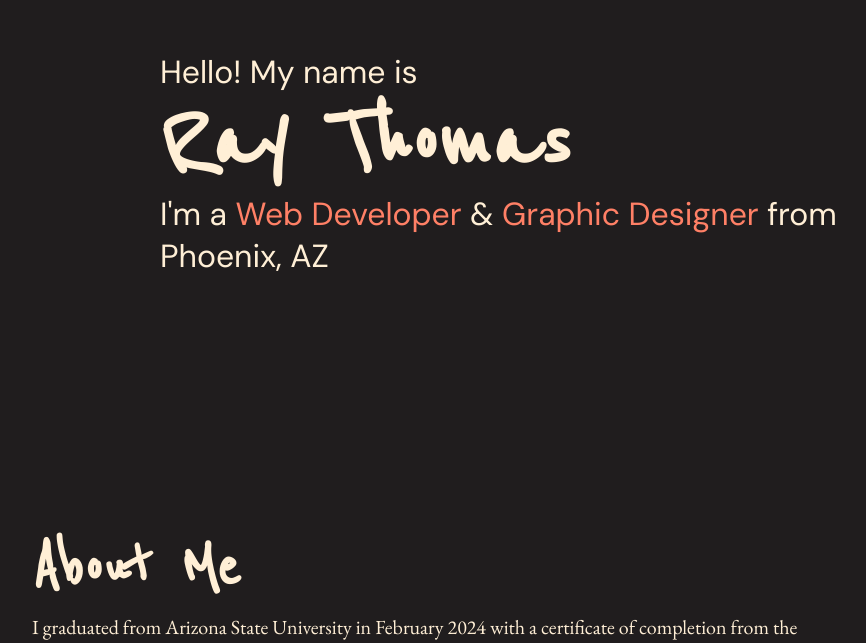
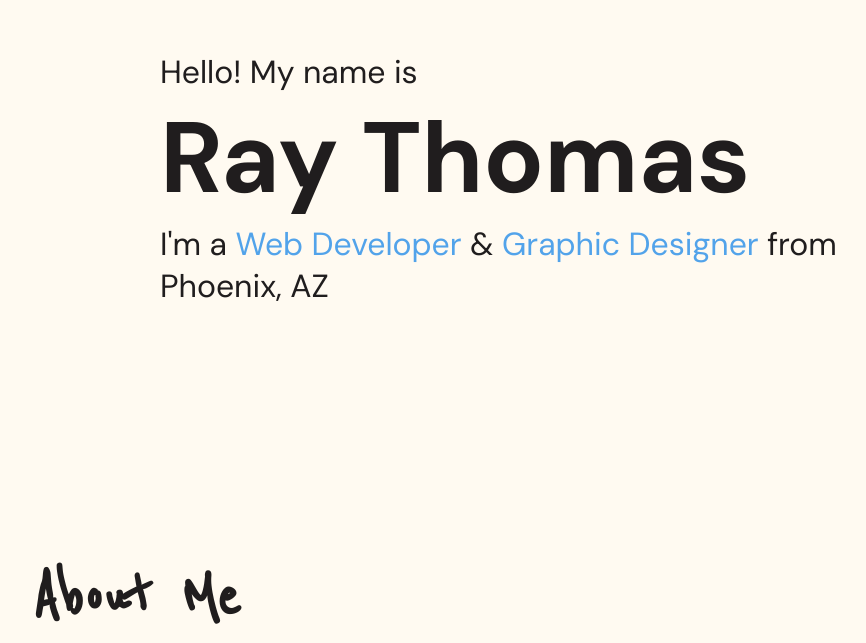
Before and after one commit to raythomass/port-singlepage, a React (Vite) app in the folder port-singlepage/: page / in a window 1280 px wide. Shown: the part 141-784 px from the top of the page, without its empty margins (96-962 px from the left). Built offline with nearby package versions, Linux system fonts and the light colour scheme.

Commit message:
added style changes

```diff
--- a/port-singlepage/src/App.css
+++ b/port-singlepage/src/App.css
@@ -9,21 +9,21 @@
   --salmon: #FF8066;
   --babyblue: #52A3EA;
   --golden: #EBB852;
-  --cream: #FFEFD6;
+  --cream: #fffaf1;
   --silver: #C0B7B1;
   --brown: #7A7265;
   --black: #201D1E;
 }
 
 * {
-  background-color: var(--black);
+  background-color: var(--cream);
   margin: 0px;
 }
 
 h1 {
   font-family: 'DM Sans', sans-serif;
   /* font-family: 'Reenie Beanie'; */
-  color: var(--cream);
+  color: var(--black);
   font-size: 52px;
 }
 
@@ -31,43 +31,43 @@ h2 {
   /* font-family: 'DM Sans', sans-serif; */
   font-family: 'Reenie Beanie';
   font-size: 70px;
-  color: var(--cream);
+  color: var(--black);
 }
 
 h3 {
   font-family: 'DM Sans', sans-serif;
   font-size: 32px;
-  color: var(--cream);
+  color: var(--black);
 }
 
 h4 {
   font-family: 'DM Sans', sans-serif;
   font-size: 22px;
-  color: var(--cream);
+  color: var(--black);
 }
 
 h5 {
   font-family: "EB Garamond", serif;
   font-weight: 400;
   font-size: 22px;
-  color: var(--cream);
+  color: var(--black);
 }
 
 p {
   font-family: "EB Garamond", serif;
   font-size: 20px;
-  color: var(--cream);
+  color: var(--black);
 }
 
 ul {
   font-family: "EB Garamond", serif;
-  color: var(--cream);
+  color: var(--black);
   font-size: 18px;
 }
 
 li {
   font-family: "EB Garamond", serif;
-  color: var(--cream);
+  color: var(--black);
   font-size: 18px;
 }
 
@@ -85,7 +85,7 @@ li {
 }
 
 .header a {
-  color: var(--salmon);
+  color: var(--babyblue);
   text-decoration: none;
   /* transition: font-weight 0.2s ease-in-out;
   transition: font-size 0.2s ease-in-out; */
@@ -97,12 +97,12 @@ li {
 } */
 
 .header span {
-  color: var(--salmon);
+  color: var(--babyblue);
   font-weight: 300;
 }
 
 .header h1 {
-  font-family: 'Reenie Beanie';
+  /* font-family: 'Reenie Beanie'; */
   font-size: 100px;
   margin: 0px;
 }
@@ -145,7 +145,7 @@ li {
 .education-card-content {
   height: 100%;
   width: 44%;
-  border-left: solid var(--cream) 1px;
+  border-left: solid var(--black) 1px;
   /* transition: box-shadow 0.2s ease-in-out;
   border-radius: 15px; */
   padding: 2%;
@@ -186,7 +186,7 @@ li {
 .project-ind {
   padding: 2%;
   width: 30%;
-  border: solid var(--cream) 0.5px;
+  border: solid var(--black) 0.5px;
   border-radius: 10px;
 }
 
@@ -214,8 +214,8 @@ li {
 
 .project-link {
   font-family: 'DM Sans', sans-serif;
-  color: var(--cream) ;
-  border: 2px solid var(--cream);
+  color: var(--black) ;
+  border: 2px solid var(--black);
   transition: box-shadow 0.2s ease-in-out;
   padding: 7px;
   border-radius: 10px;
@@ -223,5 +223,5 @@ li {
 }
 
 .project-link:hover {
-  box-shadow: 5px 5px var(--golden);
+  box-shadow: 5px 5px var(--brown);
 }
```
